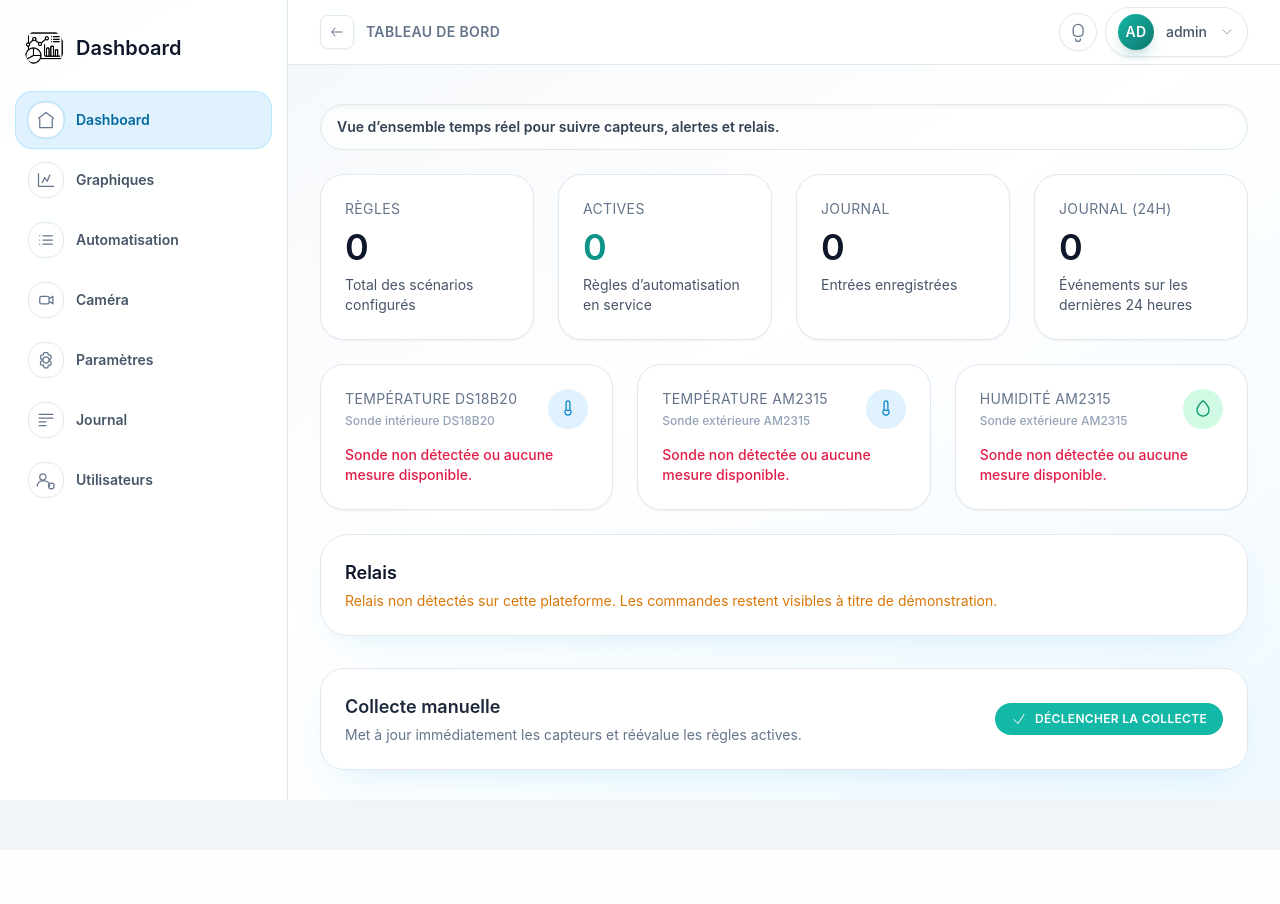
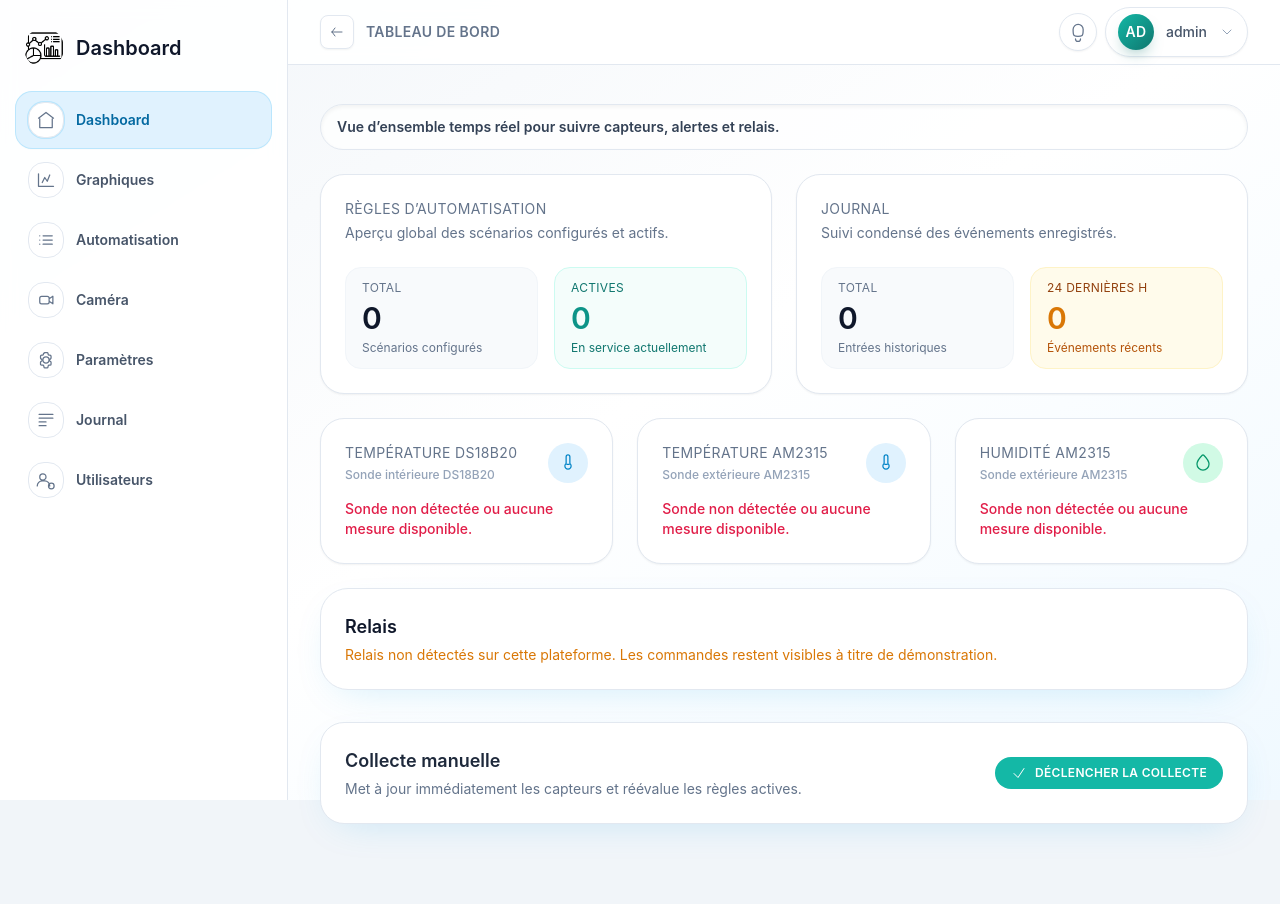
Before and after one commit to patrickpinard/CineFriends, a Flask app: page / in a window 1280 px wide. Before the commit the page ends 850 px from the top, so only its background shows below. Run offline with Flask 3, Linux system fonts and the light colour scheme; a user stored in the database is signed in; data that the repository does not hold is empty; some libraries are stand-ins or nearby versions.

Commit message:
feat: interactions relais ajax et journal refactor

```diff
--- a/app/automation_engine.py
+++ b/app/automation_engine.py
@@ -16,6 +16,16 @@ from .models import AutomationRule, JournalEntry, RelayState, SensorReading, Use
 TRIGGER_PATTERN = re.compile(
     r"sensor:(?P<sensor_type>[a-zA-Z0-9_\-]+)\.(?P<metric>[a-zA-Z0-9_\-]+)(?:@(?P<sensor_id>[a-zA-Z0-9_\-]+))?\s*(?P<operator>>=|<=|>|<|==|!=)\s*(?P<value>-?\d+(?:\.\d+)?)"
 )
+
+def _normalize_relay_state(state: object) -> str:
+    if state is None:
+        return ""
+    value = str(state).strip().lower()
+    if value in {"on", "1", "true", "high"}:
+        return "on"
+    if value in {"off", "0", "false", "low"}:
+        return "off"
+    return value
 
 EMAIL_TEMPLATE = """<!DOCTYPE html>
 <html lang="fr">
@@ -279,7 +289,14 @@ def _notify_rule_trigger(triggered: List[Dict[str, object]], triggered_at: datet
 
 def _notify_relay_change(*, channel: int, state: str, source: str) -> None:
     now = datetime.utcnow()
-    normalized_state = (state or "").strip().lower()
+    normalized_state = _normalize_relay_state(state)
+    if normalized_state not in {"on", "off"}:
+        current_app.logger.info(
+            "Notification relais ignorée: état '%s' non pris en charge pour channel=%s",
+            state,
+            channel,
+        )
+        return
     previous_state = (
         RelayState.query.filter_by(channel=channel)
         .order_by(RelayState.created_at.desc())
@@ -431,7 +448,4 @@ def evaluate_rules_with_readings(readings: Iterable[SensorReading]) -> None:
                 details={"executions": triggered, "timestamp": now.isoformat()},
             )
         )
-        db.session.commit()
-        _notify_rule_trigger(triggered, now)
-    else:
-        db.session.commit()
+    db.session.commit()
--- a/app/routes.py
+++ b/app/routes.py
@@ -814,8 +814,15 @@ def relay_command(channel: int):
         flash("Accès réservé à l’administrateur.", "danger")
         return redirect(url_for("main.dashboard"))
     command = (request.form.get("command") or "").strip().lower()
+    wants_json = (
+        request.accept_mimetypes["application/json"] >= request.accept_mimetypes["text/html"]
+        or request.headers.get("X-Requested-With") == "XMLHttpRequest"
+    )
     if not command:
-        flash("Commande invalide.", "danger")
+        message = "Commande invalide."
+        if wants_json:
+            return jsonify({"status": "error", "message": message, "channel": channel}), 400
+        flash(message, "danger")
         return redirect(url_for("main.dashboard"))
 
     result = set_relay_state(channel, command)
@@ -842,6 +849,32 @@ def relay_command(channel: int):
 
         final_state = result.get("state") or command
         _notify_relay_change(channel=channel, state=final_state, source=f"Manuel ({current_user.username})")
+        if wants_json:
+            return (
+                jsonify(
+                    {
+                        "status": "ok",
+                        "message": message,
+                        "channel": channel,
+                        "state": final_state,
+                        "timestamp": datetime.utcnow().isoformat(),
+                    }
+                ),
+                200,
+            )
+
+    if wants_json and status != "ok":
+        return (
+            jsonify(
+                {
+                    "status": status or "error",
+                    "message": message,
+                    "channel": channel,
+                    "state": result.get("state"),
+                }
+            ),
+            400,
+        )
 
     if status == "ok":
         flash(message, "success")
--- a/app/templates/dashboard/index.html
+++ b/app/templates/dashboard/index.html
@@ -11,28 +11,48 @@
 {% block title %}Dashboard{% endblock %}
 {% block header_title %}Tableau de bord{% endblock %}
 {% block content %}
-<div class="grid gap-6 md:grid-cols-2 xl:grid-cols-4">
+<div class="grid gap-6 md:grid-cols-2">
     <div class="rounded-2xl border border-slate-200 bg-white p-6 shadow-sm">
-        <h2 class="text-sm uppercase tracking-wide text-slate-500">Règles</h2>
-        <p class="mt-2 text-4xl font-semibold text-slate-900">{{ rules_count }}</p>
-        <p class="mt-2 text-sm text-slate-600">Total des scénarios configurés</p>
+        <div class="flex flex-wrap items-center justify-between gap-4">
+            <div>
+                <h2 class="text-sm uppercase tracking-wide text-slate-500">Règles d’automatisation</h2>
+                <p class="mt-1 text-sm text-slate-500">Aperçu global des scénarios configurés et actifs.</p>
+            </div>
+        </div>
+        <div class="mt-6 grid gap-4 sm:grid-cols-2">
+            <div class="rounded-xl border border-slate-100 bg-slate-50 px-4 py-3">
+                <p class="text-xs uppercase tracking-wide text-slate-500">Total</p>
+                <p class="mt-1 text-3xl font-semibold text-slate-900">{{ rules_count }}</p>
+                <p class="mt-1 text-xs text-slate-500">Scénarios configurés</p>
+            </div>
+            <div class="rounded-xl border border-teal-100 bg-teal-50/70 px-4 py-3">
+                <p class="text-xs uppercase tracking-wide text-teal-700">Actives</p>
+                <p class="mt-1 text-3xl font-semibold text-teal-600">{{ active_rules }}</p>
+                <p class="mt-1 text-xs text-teal-700">En service actuellement</p>
+            </div>
+        </div>
     </div>
     <div class="rounded-2xl border border-slate-200 bg-white p-6 shadow-sm">
-        <h2 class="text-sm uppercase tracking-wide text-slate-500">Actives</h2>
-        <p class="mt-2 text-4xl font-semibold text-teal-600">{{ active_rules }}</p>
-        <p class="mt-2 text-sm text-slate-600">Règles d’automatisation en service</p>
+        <div class="flex flex-wrap items-center justify-between gap-4">
+            <div>
+                <h2 class="text-sm uppercase tracking-wide text-slate-500">Journal</h2>
+                <p class="mt-1 text-sm text-slate-500">Suivi condensé des événements enregistrés.</p>
+            </div>
+        </div>
+        <div class="mt-6 grid gap-4 sm:grid-cols-2">
+            <div class="rounded-xl border border-slate-100 bg-slate-50 px-4 py-3">
+                <p class="text-xs uppercase tracking-wide text-slate-500">Total</p>
+                <p class="mt-1 text-3xl font-semibold text-slate-900">{{ journal_count }}</p>
+                <p class="mt-1 text-xs text-slate-500">Entrées historiques</p>
+            </div>
+            <div class="rounded-xl border border-amber-100 bg-amber-50 px-4 py-3">
+                <p class="text-xs uppercase tracking-wide text-amber-800">24&nbsp;dernières h</p>
+                <p class="mt-1 text-3xl font-semibold text-amber-600">{{ journal_last_24h }}</p>
+                <p class="mt-1 text-xs text-amber-700">Événements récents</p>
+            </div>
+        </div>
     </div>
-    <div class="rounded-2xl border border-slate-200 bg-white p-6 shadow-sm">
-        <h2 class="text-sm uppercase tracking-wide text-slate-500">Journal</h2>
-        <p class="mt-2 text-4xl font-semibold text-slate-900">{{ journal_count }}</p>
-        <p class="mt-2 text-sm text-slate-600">Entrées enregistrées</p>
-    </div>
-    <div class="rounded-2xl border border-slate-200 bg-white p-6 shadow-sm">
-        <h2 class="text-sm uppercase tracking-wide text-slate-500">Journal (24h)</h2>
-        <p class="mt-2 text-4xl font-semibold text-slate-900">{{ journal_last_24h }}</p>
-        <p class="mt-2 text-sm text-slate-600">Événements sur les dernières 24&nbsp;heures</p>
-    </div>
-            </div>
+</div>
 
 {% if sensor_highlights %}
 <div class="mt-6 grid gap-6 md:grid-cols-2 xl:grid-cols-3">
@@ -177,8 +197,9 @@
                            {% if relay.rules or relay_manual_disabled %}disabled{% endif %}
                            data-relay-toggle
                            data-relay-channel="{{ relay.channel }}"
-                           onchange="this.form.command.value = this.checked ? 'on' : 'off'; this.form.submit();">
+                           >
                 </label>
+                <p class="mt-3 text-xs font-semibold text-slate-500 hidden" data-relay-feedback></p>
             </form>
         </article>
         {% endfor %}
@@ -278,7 +299,16 @@
                 pillText: cardEl.querySelector('[data-relay-state-text]'),
                 toggle: cardEl.querySelector('[data-relay-toggle]'),
                 commandInput: cardEl.querySelector('[data-relay-command-input]'),
+                feedback: cardEl.querySelector('[data-relay-feedback]'),
+                form: cardEl.querySelector('[data-relay-form]'),
             };
+        });
+        document.querySelectorAll('[data-relay-form]').forEach((formEl) => {
+            const channel = formEl.dataset.relayForm;
+            if (!channel) {
+                return;
+            }
+            bindRelayToggle(channel, formEl);
         });
 
         async function refreshHighlights() {
@@ -355,6 +385,63 @@
             }
         }
 
+        function displayRelayFeedback(target, message, tone = 'info') {
+            if (!target || !target.feedback) {
+                return;
+            }
+            const el = target.feedback;
+            const toneClasses = ['text-slate-500', 'text-teal-600', 'text-rose-600'];
+            el.classList.remove('hidden', ...toneClasses);
+            const className =
+                tone === 'success'
+                    ? 'text-teal-600'
+                    : tone === 'error'
+                      ? 'text-rose-600'
+                      : 'text-slate-500';
+            el.classList.add(className);
+            el.textContent = message;
+        }
+
+        function bindRelayToggle(channel, formEl) {
+            const target = relayCards[channel];
+            if (!target || !target.toggle || target.toggle.disabled) {
+                return;
+            }
+            formEl.addEventListener('submit', (event) => event.preventDefault());
+            target.toggle.addEventListener('change', async (event) => {
+                event.preventDefault();
+                const desiredState = target.toggle.checked ? 'on' : 'off';
+                const formData = new FormData(formEl);
+                formData.set('command', desiredState);
+                target.toggle.disabled = true;
+                displayRelayFeedback(target, 'Commande en cours…', 'info');
+                try {
+                    const response = await fetch(formEl.action, {
+                        method: formEl.method || 'POST',
+                        headers: { Accept: 'application/json' },
+                        body: formData,
+                        credentials: 'same-origin',
+                    });
+                    const payload = await response.json().catch(() => ({}));
+                    if (!response.ok || payload.status !== 'ok') {
+                        throw new Error(payload.message || 'Commande relais échouée.');
+                    }
+                    applyRelayState(target, payload.state || desiredState);
+                    displayRelayFeedback(target, payload.message || 'État mis à jour.', 'success');
+                } catch (error) {
+                    target.toggle.checked = !target.toggle.checked;
+                    displayRelayFeedback(
+                        target,
+                        error instanceof Error ? error.message : 'Erreur commande relais.',
+                        'error',
+                    );
+                } finally {
+                    target.toggle.disabled = false;
+                    refreshRelays();
+                }
+            });
+        }
+
         async function refreshRelays() {
             if (!Object.keys(relayCards).length) {
                 return;
--- a/app/templates/dashboard/journal.html
+++ b/app/templates/dashboard/journal.html
@@ -3,7 +3,7 @@
 {% block header_title %}Journal des activités{% endblock %}
 {% block content %}
 <div class="rounded-2xl border border-slate-200 bg-white shadow-sm">
-    <div class="sticky top-24 z-10 border-b border-slate-200 bg-white/90 px-4 py-4 backdrop-blur sm:px-6">
+    <div class="px-4 py-4 sm:px-6">
         <form method="get" class="flex flex-wrap items-center gap-2" id="journal-filter-form">
             <input type="hidden" name="compact" value="{{ 1 if compact else 0 }}">
             <div class="journal-chip journal-chip--fluid">
@@ -54,6 +54,9 @@
             {% endif %}
         </form>
     </div>
+</div>
+
+<div class="mt-6 rounded-2xl border border-slate-200 bg-white shadow-sm">
     <div class="px-4 py-5 sm:px-6">
         {% if entries and entries|length %}
         <div class="journal-timeline">
```
